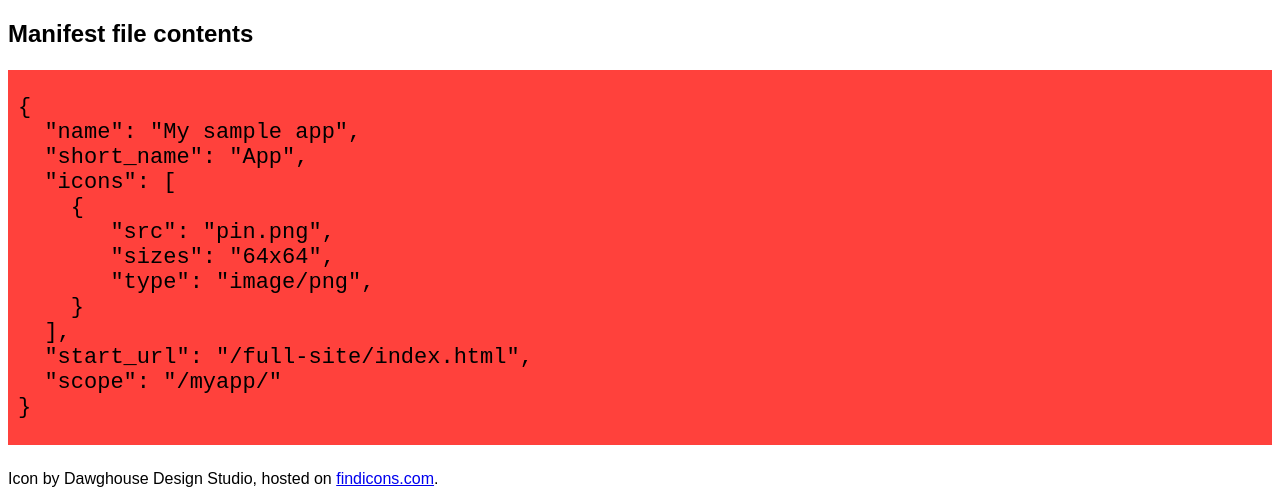
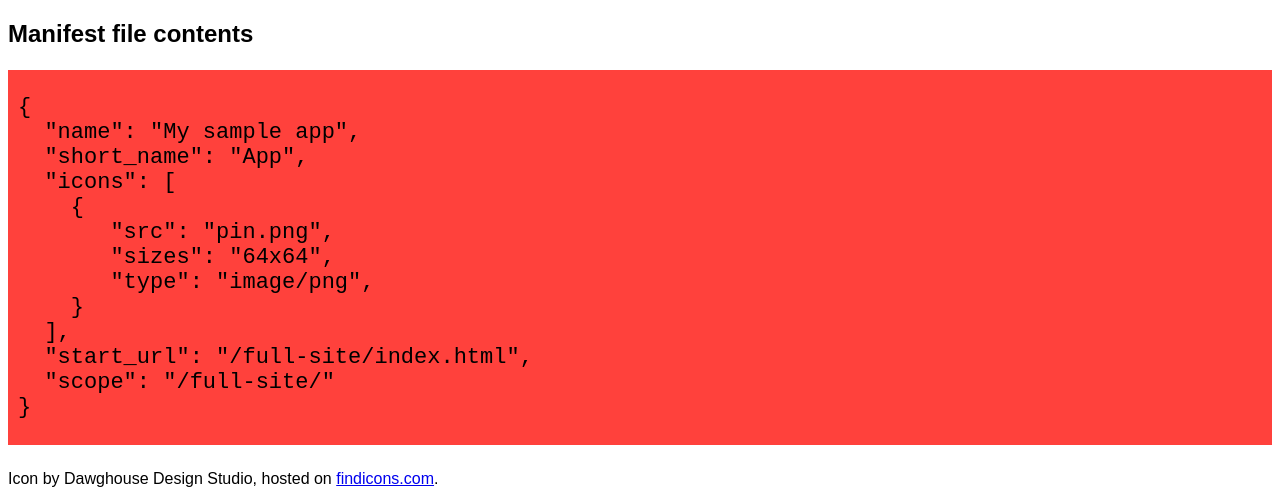
Before and after one commit to chrisdavidmills/pin-the-web, a plain HTML site: page full-site/index.html in a window 1280 px wide. Shown: the part 430-925 px from the top of the page. Drawn offline with Linux system fonts and the light colour scheme.

Commit message:
fixing incorrect scope in manifest

```diff
--- a/full-site/index.html
+++ b/full-site/index.html
@@ -47,7 +47,7 @@
     }
   ],
   "start_url": "/full-site/index.html",
-  "scope": "/myapp/"
+  "scope": "/full-site/"
 }
 
 </pre>
```
Also changed, not shown: full-site/page2.html (+1 -1 lines), full-site/page3.html (+1 -1 lines), manifest.webmanifest.
